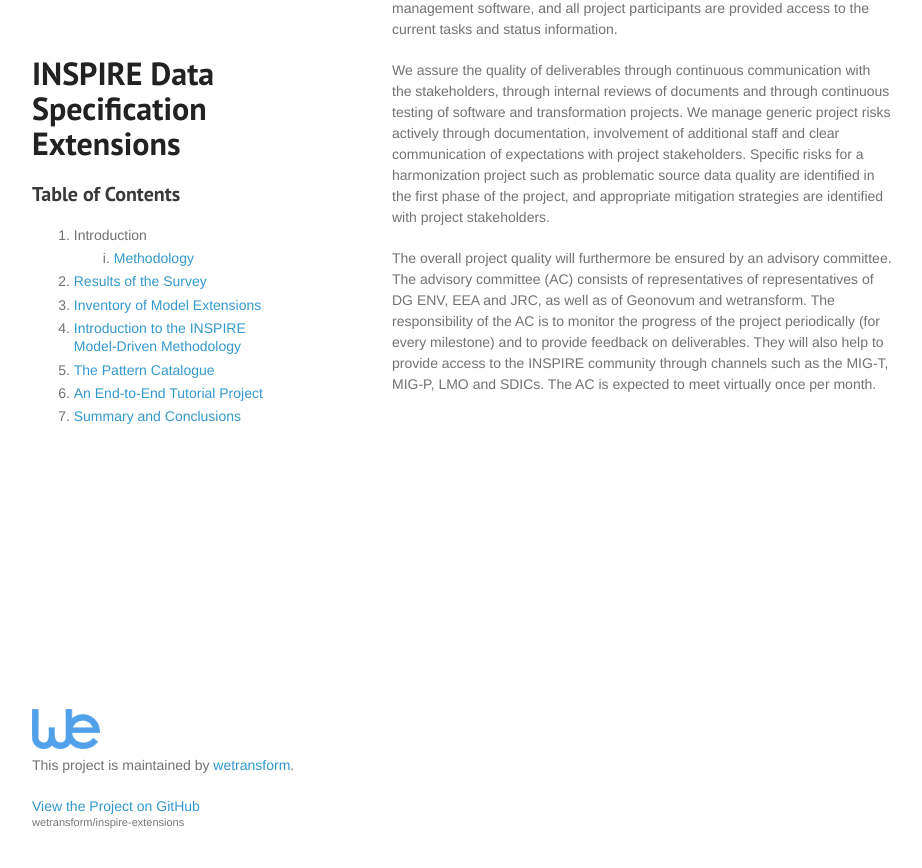
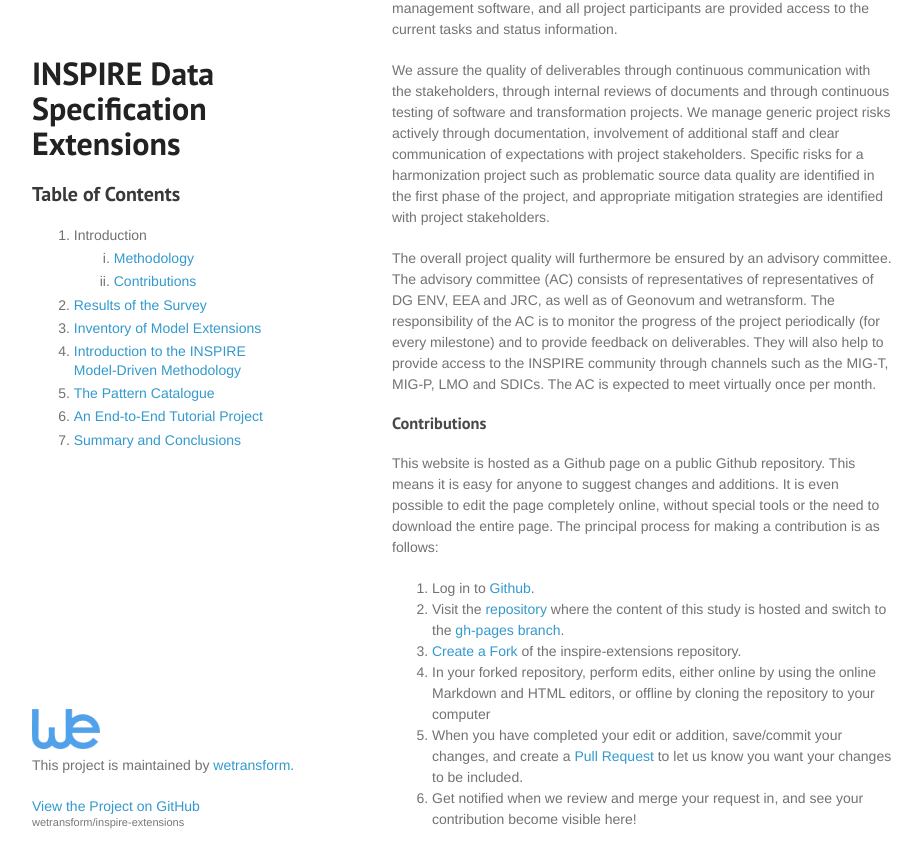
Before and after one commit to wetransform/inspire-extensions, a Jekyll site: the page introduction.html, which Jekyll copies as it is, in a window 1280 px wide and 900 px high, scrolled down 1035 px. Shown: the top 868 px of the window, without its empty margins (178-1100 px from the left). Built offline with Jekyll 4.4.1, drawn with Linux system fonts in a browser that asks for light colours; some web fonts are replaced.

Commit message:
added instructions how to contribute

```diff
--- a/introduction.html
+++ b/introduction.html
@@ -35,6 +35,7 @@
 						<li>Introduction
 							<ol class="tocLevel2">
 								<li><a href="#methodology">Methodology</a></li>
+								<li><a href="#contributions">Contributions</a></li>
 							</ol>
 						</li>
 						<li><a href="surveyResults.html">Results of the Survey</a></li>
@@ -84,6 +85,27 @@
 
 				<p>The overall project quality will furthermore be ensured by an advisory committee. The advisory committee (AC) consists of representatives of representatives of DG ENV, EEA and JRC, as well as of Geonovum and wetransform. The responsibility of the AC is to monitor the progress of the project periodically (for every milestone) and to provide feedback on deliverables. They will also help to provide access to the INSPIRE community through channels such as the MIG-T, MIG-P, LMO and SDICs. The AC is expected to meet virtually once per month.</p>
 
+				<h3><a class="anchor" name="#contributions" href="#contributions" aria-hidden="true"></a>Contributions</h3>
+
+				<p>This website is hosted as a Github page on a public Github repository. This means it is easy for anyone to
+					suggest changes and additions. It is even possible to edit the page completely online, without special tools
+					or the need to download the entire page. The principal process for making a contribution is as follows:</p>
+
+				<ol>
+					<li>Log in to <a href="https://www.github.com" target="_blank">Github</a>.</li>
+					<li>Visit the <a href="https://github.com/wetransform/inspire-extensions">repository</a> where the content of
+						this study is hosted and switch to the <a href="https://github.com/wetransform/inspire-extensions/tree/gh-pages" target="_blank">gh-pages branch</a>.</li>
+					<li><a href="https://help.github.com/articles/fork-a-repo/" target="_blank">Create a Fork</a> of the
+						inspire-extensions repository.</li>
+					<li>In your forked repository, perform edits, either online by using the online Markdown and HTML editors, or
+						offline by cloning the repository to your computer</li>
+					<li>When you have completed your edit or addition, save/commit your changes, and create a
+						<a href="https://help.github.com/articles/using-pull-requests/" target="_blank">Pull Request</a> to let us
+						know you want your changes to be included.</li>
+					<li>Get notified when we review and merge your request in, and see your contribution become visible here!</li>
+				</ol>
+
+
       </section>
 
 			<footer>
```
Lines whose indentation alone changed are shown as unchanged.
